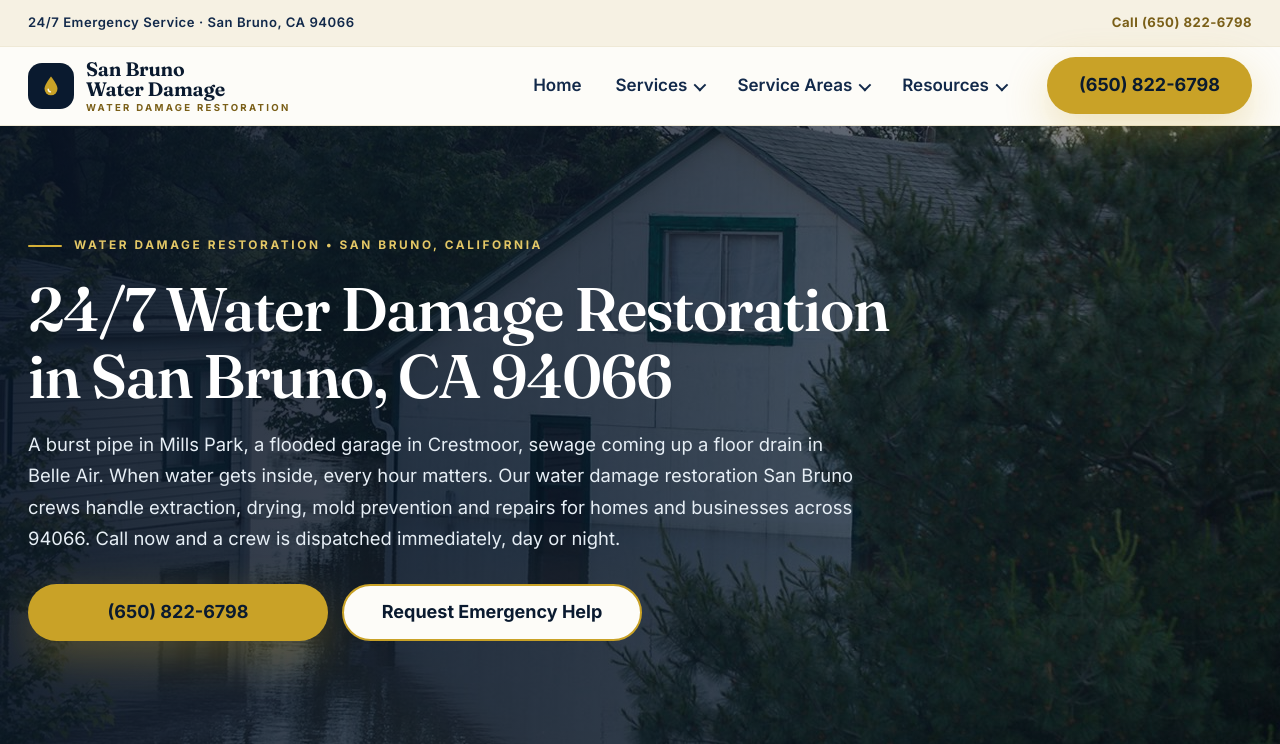
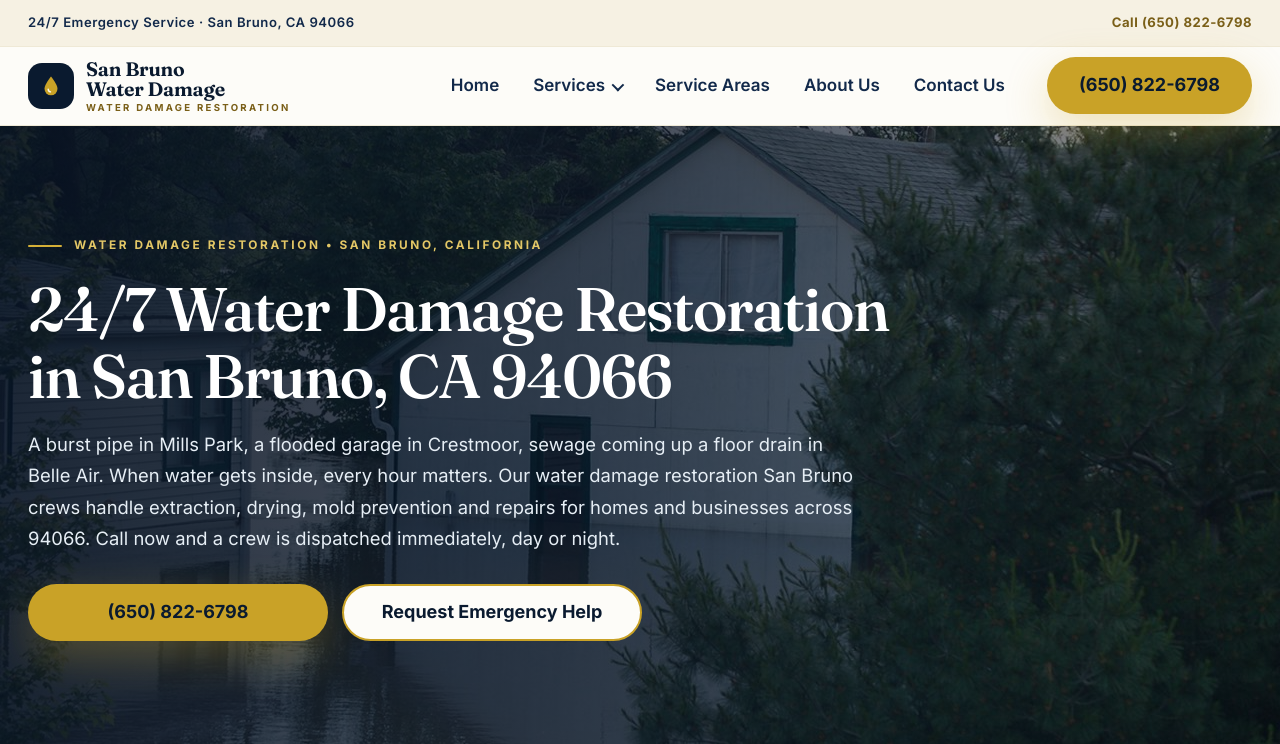
Before and after one commit to GrowthAura/san-bruno-water-damage, a PHP site: page / in a window 1280 px wide. Shown: the top 744 px of the page. Run offline with PHP 8.4, Linux system fonts and the light colour scheme.

Commit message:
Nav fix + remove Back to home: Resources out of menu, About Us + Contact Us in, Service Areas is a real link; Back to home removed from all 27 inner pages + 404

```diff
--- a/assets/css/styles.css
+++ b/assets/css/styles.css
@@ -384,7 +384,6 @@ li{margin-bottom:.5em}
 .crumbs span[aria-hidden="true"]{margin:0 8px}
 .detail-figure{margin:28px 0;border-radius:var(--radius);overflow:hidden;box-shadow:var(--shadow-sm)}
 .detail-figure img{width:100%;aspect-ratio:16/9;object-fit:cover}
-.back-home{margin-top:8px}
 
 /* ---------- Footer map + footer ---------- */
 .footer-map-wrap{height:340px}
--- a/includes/header.php
+++ b/includes/header.php
@@ -60,24 +60,9 @@ global $SITE, $SERVICES, $AREAS, $COST_GUIDE, $STORM_GUIDE;
           <?php endforeach; ?>
         </div>
       </details>
-      <details>
-        <summary>Service Areas</summary>
-        <div class="nav-drop">
-          <p class="drop-group">Nearby Cities</p>
-          <?php foreach ($AREAS as $a): ?>
-          <a href="<?= esc($a['slug']) ?>"><?= esc($a['city']) ?>, CA <?= esc($a['zip']) ?></a>
-          <?php endforeach; ?>
-          <a href="/service-areas">View all service areas</a>
-        </div>
-      </details>
-      <details>
-        <summary>Resources</summary>
-        <div class="nav-drop">
-          <p class="drop-group">Guides</p>
-          <a href="<?= esc($COST_GUIDE['slug']) ?>">Water Damage Restoration Cost</a>
-          <a href="<?= esc($STORM_GUIDE['slug']) ?>">Belle Air Storm Flood Checklist</a>
-        </div>
-      </details>
+      <a href="/service-areas">Service Areas</a>
+      <a href="/about">About Us</a>
+      <a href="/contact">Contact Us</a>
     </nav>
     <a class="btn btn-gold header-cta" href="<?= esc($SITE['phone_href']) ?>"><?= esc($SITE['phone']) ?></a>
     <div class="mobile-head">
@@ -90,14 +75,12 @@ global $SITE, $SERVICES, $AREAS, $COST_GUIDE, $STORM_GUIDE;
           <?php foreach (core_services() as $s): ?>
           <a href="<?= esc($s['slug']) ?>"><?= esc($s['nav']) ?></a>
           <?php endforeach; ?>
-          <p class="drop-group">Service Areas</p>
+          <a class="drop-group" href="/service-areas">Service Areas</a>
           <?php foreach ($AREAS as $a): ?>
           <a href="<?= esc($a['slug']) ?>"><?= esc($a['city']) ?>, CA <?= esc($a['zip']) ?></a>
           <?php endforeach; ?>
-          <a href="/service-areas">View all service areas</a>
-          <p class="drop-group">Resources</p>
-          <a href="<?= esc($COST_GUIDE['slug']) ?>">Water Damage Restoration Cost</a>
-          <a href="<?= esc($STORM_GUIDE['slug']) ?>">Belle Air Storm Flood Checklist</a>
+          <a href="/about">About Us</a>
+          <a href="/contact">Contact Us</a>
           <a class="btn btn-gold" href="<?= esc($SITE['phone_href']) ?>"><?= esc($SITE['phone']) ?></a>
         </div>
       </details>
--- a/index.php
+++ b/index.php
@@ -102,7 +102,6 @@ require $ROOT . '/includes/header.php';
     <p class="hero-intro">The page you asked for is not here.</p>
     <div class="hero-ctas">
       <a class="btn btn-gold" href="<?= esc($SITE['phone_href']) ?>"><?= esc($SITE['phone']) ?></a>
-      <a class="btn btn-ivory" href="/">Back to home</a>
     </div>
   </div>
 </section>
@@ -413,8 +412,7 @@ function render_page($slug, $page, $form = null) {
     <?php require $ROOT . '/includes/lead-form.php'; ?>
   </div>
   <?php endif; ?>
-  <p class="back-home"><a href="/">Back to home</a></p>
-</div></section>
+
 <?= call_strip() ?>
 <?= final_cta_compact($formTarget) ?>
 <?php
```
